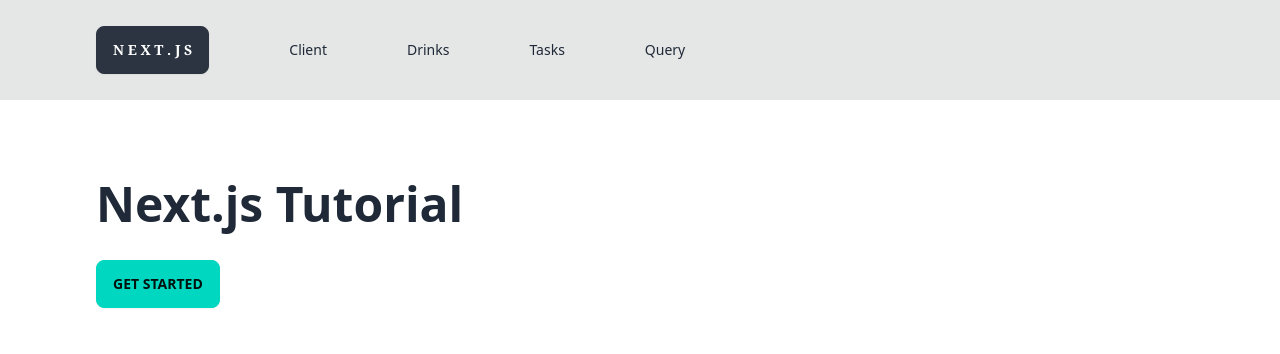
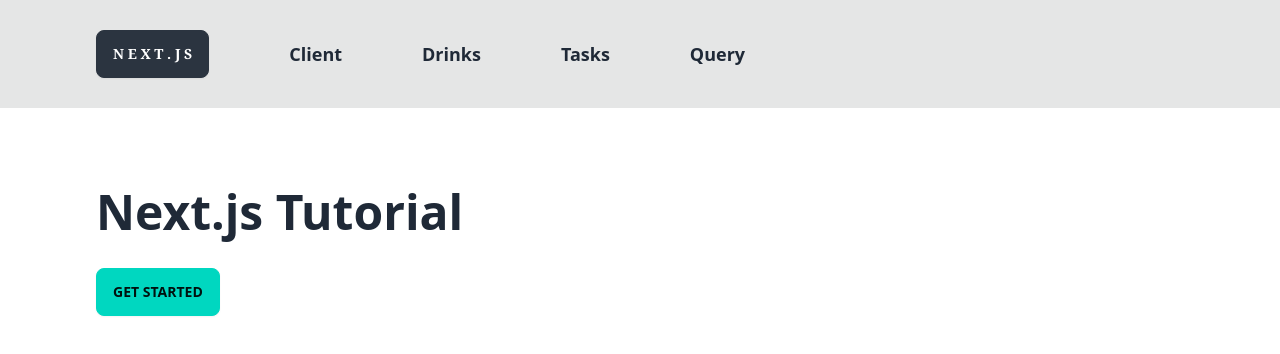
Before and after one commit to Yosefha4/nextjs-tutorial, a Next.js app: page / in a window 1280 px wide. Shown: the top 354 px of the page. Built offline with nearby package versions, Linux system fonts and the light colour scheme.

Commit message:
Static images

```diff
--- a/app/drinks/[id]/page.jsx
+++ b/app/drinks/[id]/page.jsx
@@ -1,5 +1,8 @@
 import Image from "next/image";
 import Link from "next/link";
+import Drink1 from "./randomDrink1.jpg";
+
+console.log(Drink1);
 
 const url = "https://www.thecocktaildb.com/api/json/v1/1/lookup.php?i=";
 
@@ -23,8 +26,9 @@ const DrinkItem = async ({ params }) => {
       <Link href="/drinks" className="btn btn-primary mt-8 mb-12">
         Back to drinks
       </Link>
+
+      <Image src={Drink1} alt={title} className="w-48 h-48 rounded" />
       <h1 className="text-4xl mb-8">{title}</h1>
-      {/* <Image src={imgSrc} alt={title} width={300} height={300} /> */}
     </div>
   );
 };
--- a/components/Navbar.jsx
+++ b/components/Navbar.jsx
@@ -17,7 +17,7 @@ const Navbar = () => {
         <ul className="menu menu-horizontal md:ml-8">
           {links.map((link) => (
             <li key={link.href}>
-              <Link href={link.href} className="capitalize text-black-500 px-7 mx-3">
+              <Link href={link.href} className="capitalize text-black-500 px-7 mx-3 text-lg font-bold">
                 {link.label}
               </Link>
             </li>
```
Also changed, not shown: app/drinks/[id]/randomDrink1.jpg (added).
